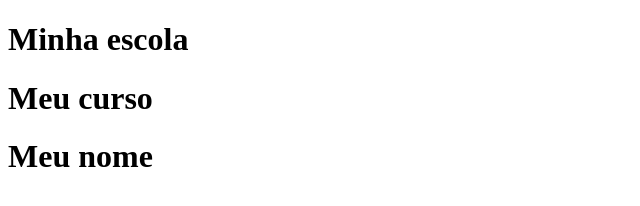
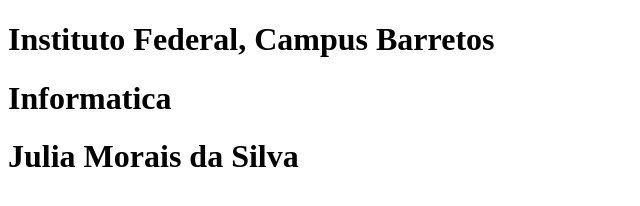
Before and after one commit to cha-matte/cha-matte.github.io, a plain HTML site: page aaaa.html in a window 1280 px wide. Shown: the whole page, without its empty margins (0-640 px from the left). Drawn offline with Linux system fonts and the light colour scheme.

Commit message:
Update aaaa.html

```diff
--- a/aaaa.html
+++ b/aaaa.html
@@ -6,6 +6,7 @@
     <meta name="viewport" content="width=device-width, initial-scale=1.0">
     <title>Primeiro codigo</title>
     <script>
+        window.onload = roda;
         function roda() {
         var escola = document.getElementById("escola");
         escola.innerHTML = "Instituto Federal, Campus Barretos";
```
